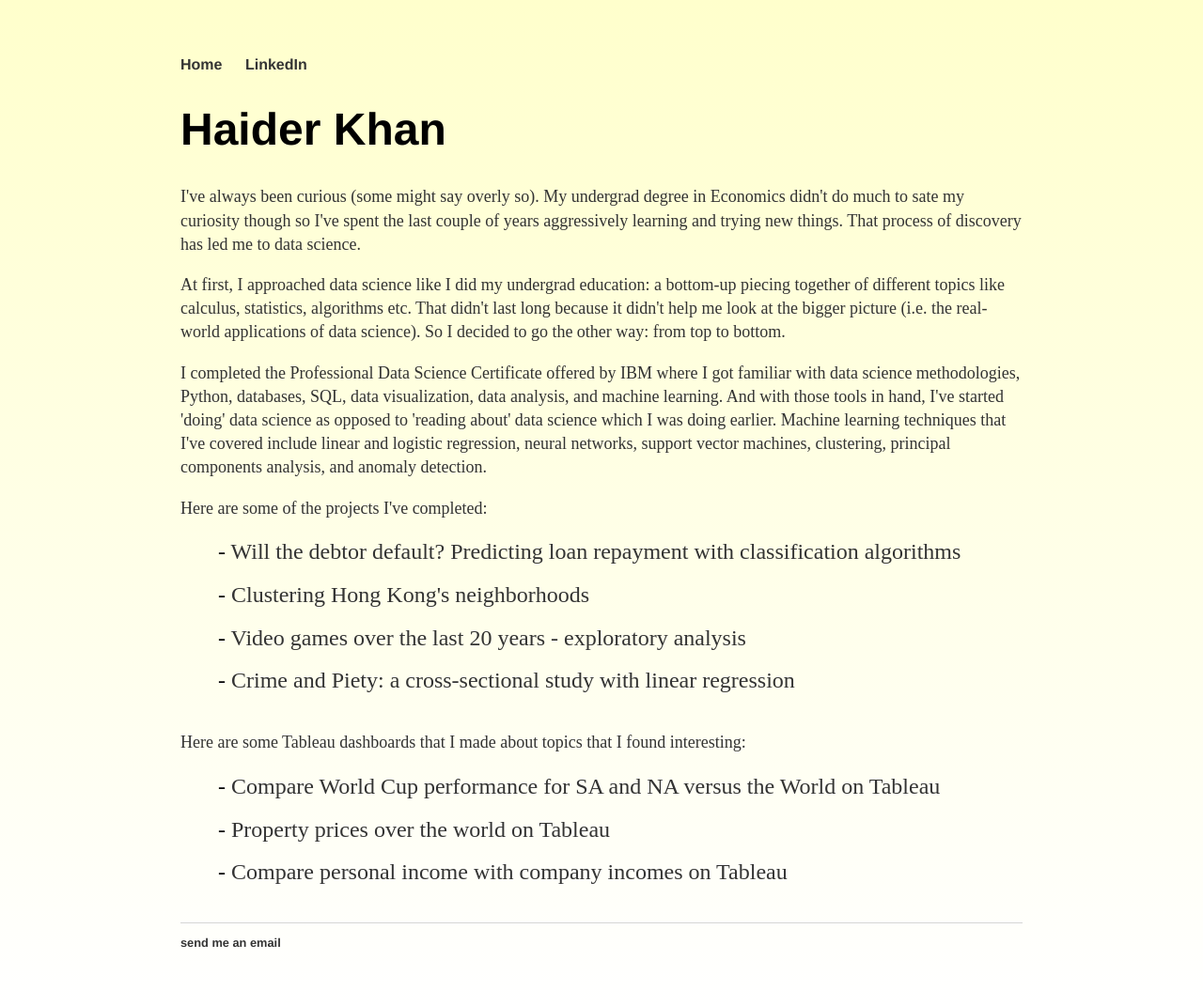
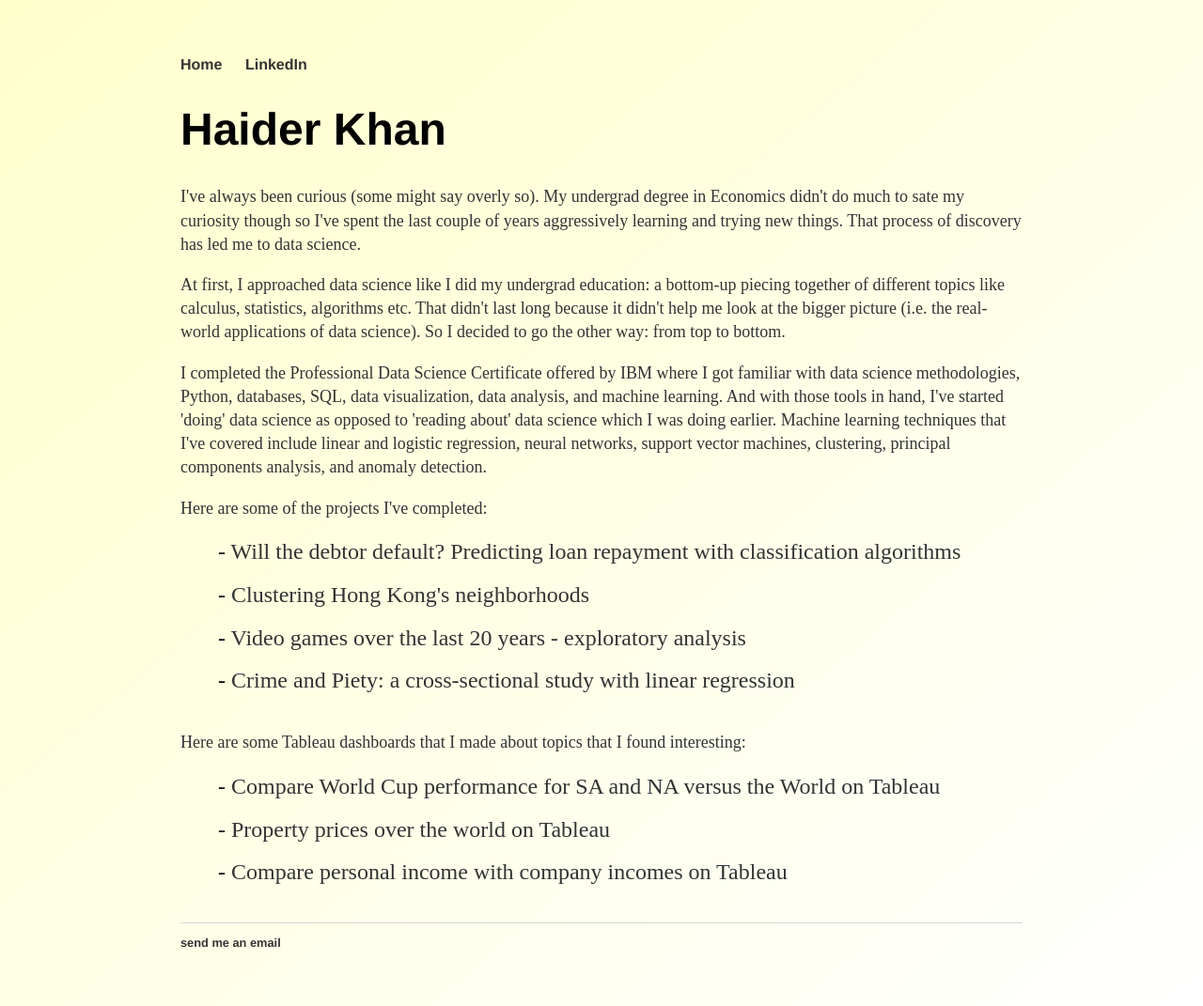
Before and after one commit to h2kh/h2kh.github.io, a Jekyll site: the page built from index.html, in a window 1280 px wide. Shown: the whole page at 94% size. Built offline with Jekyll 4.4.1, drawn with Linux system fonts in a browser that asks for light colours.

Commit message:
Update main.css

```diff
--- a/css/main.css
+++ b/css/main.css
@@ -1,10 +1,10 @@
 body {
     margin: 60px auto;
     width: 70%;
-    background: -webkit-linear-gradient(#ffffcc, #ffffff);
-    background: -o-linear-gradient(#ffffcc, #ffffff);
-    background: -moz-linear-gradient(#ffffcc, #ffffff);
-    background: linear-gradient(#ffffcc, #ffffff);
+    background: -webkit-linear-gradient(to bottom right, #ffffcc, #ffffff);
+    background: -o-linear-gradient(to bottom right, #ffffcc, #ffffff);
+    background: -moz-linear-gradient(to bottom right, #ffffcc, #ffffff);
+    background: linear-gradient(to bottom right, #ffffcc, #ffffff);
     background-color: #ffffcc;
 
 }
```
